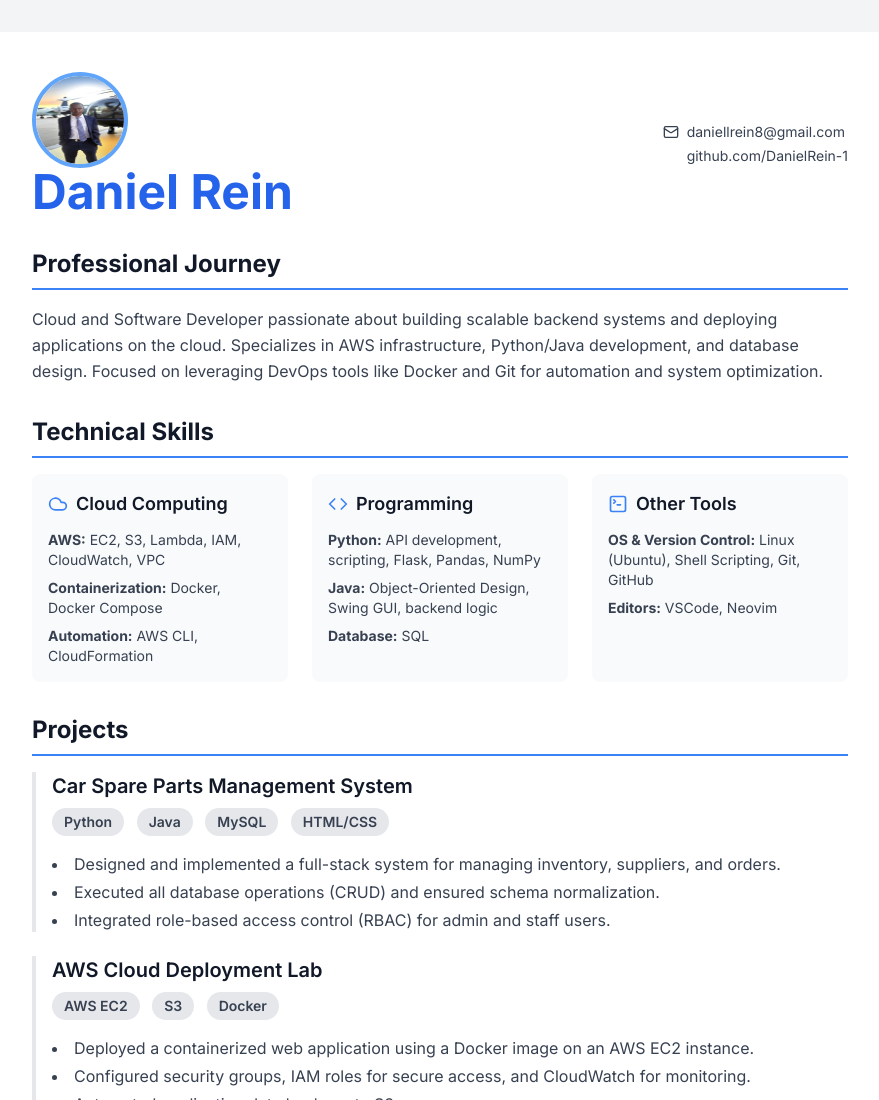
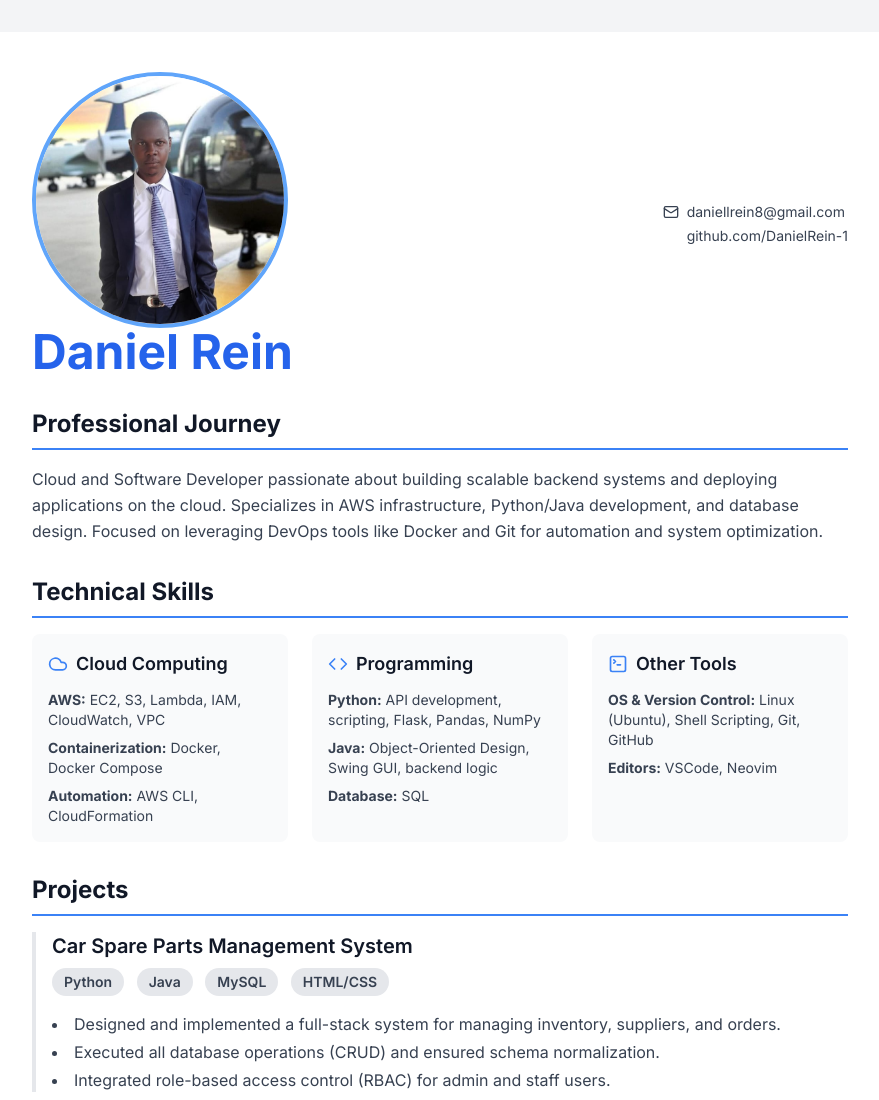
Before and after one commit to DanielRein-1/Web-UI, a plain HTML site: page index.html in a window 1280 px wide. Shown: the top 1100 px of the page, without its empty margins (200-1079 px from the left). Drawn offline with nearby package versions, Linux system fonts and the light colour scheme.

```diff
--- a/index.html
+++ b/index.html
@@ -40,9 +40,10 @@
         <!-- Header Section -->
         <header class="flex flex-col sm:flex-row justify-between items-start sm:items-center mb-8">
             <div>
-                <img src="Dan.jpeg" alt="Daniel Rein" class="w-24 h-24 rounded-full mb-4 sm:mb-0 sm:mr-6 border-4 border-blue-400">
-                <h1 class="text-4xl sm:text-5xl font-bold text-blue-600 dark:text-blue-400">Daniel Rein</h1>
-            </div>
+               <div class="relative w-48 h-48 sm:w-64 sm:h-64 rounded-full overflow-hidden border-4 border-blue-400 mb-4 sm:mb-0 sm:mr-6">
+    <img src="Dan.jpeg" alt="Daniel Rein" class="absolute inset-0 w-full h-full object-cover">
+</div>
+<h1 class="text-4xl sm:text-5xl font-bold text-blue-600 dark:text-blue-400">Daniel Rein</h1> </div>
             <div class="mt-4 sm:mt-0 text-sm sm:text-right space-y-1">
                 <a href="mailto:daniellrein8@gmail.com" class="flex items-center text-gray-700 dark:text-gray-300 hover:text-blue-600 dark:hover:text-blue-400">
                     <i data-lucide="mail" class="w-4 h-4 mr-2"></i>
```
